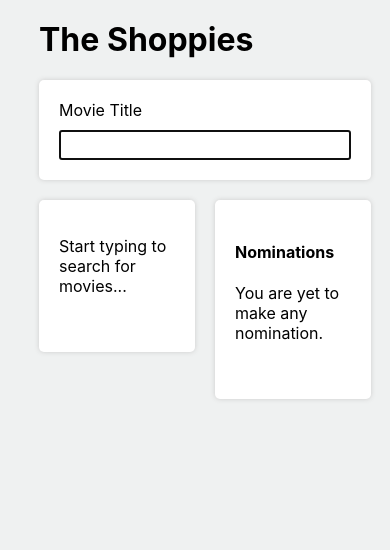
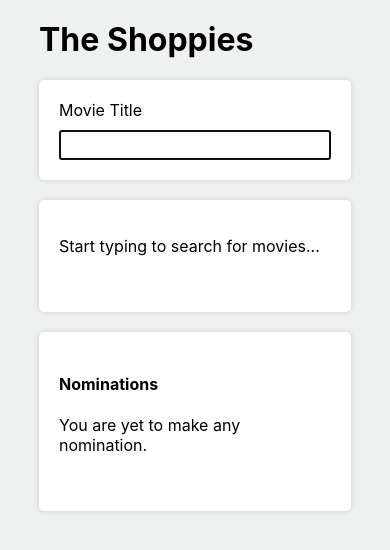
Before and after one commit to jameesjohn/shoppies, a React (Create React App) app: page / in a window 390 px wide. Shown: the top 550 px of the page. Built offline with nearby package versions, Linux system fonts and the light colour scheme.

Commit message:
write some media queries

```diff
--- a/src/App.css
+++ b/src/App.css
@@ -22,3 +22,10 @@
   margin: 0;
   grid-column: span 2;
 }
+
+@media screen and (max-width: 480px) {
+  .App main {
+    display: flex;
+    flex-direction: column;
+  }
+}
--- a/src/index.css
+++ b/src/index.css
@@ -96,3 +96,9 @@ code {
   color: #ffffff;
   border-radius: 15px;
 }
+
+@media screen and (max-width: 480px) {
+  .box {
+    align-self: stretch;
+  }
+}
```
